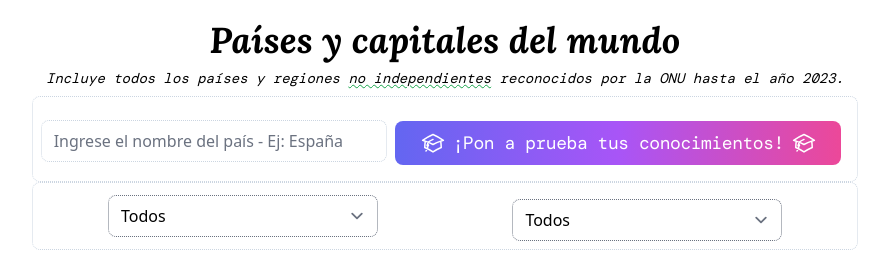
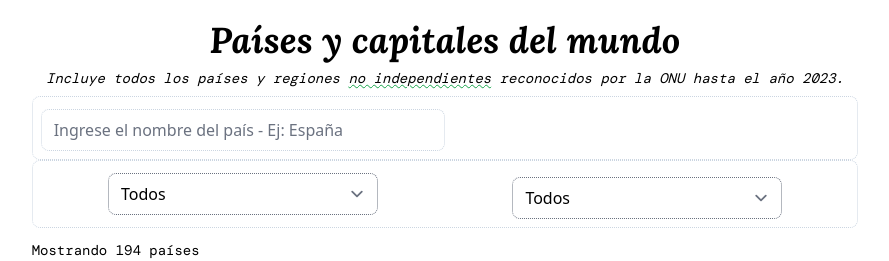
Before and after one commit to meeglos/countries-info, a React (Vite) app: page / in a window 1280 px wide. Shown: the top 261 px of the page, without its empty margins (195-1084 px from the left). Built offline with nearby package versions, Linux system fonts and the light colour scheme; a web font is replaced by a local one.

Commit message:
Hiding quiz button

```diff
--- a/src/layouts/Layout.jsx
+++ b/src/layouts/Layout.jsx
@@ -34,7 +34,7 @@ export default function Layout() {
                     <div className='w-full lg:w-1/2'>
                         <Search />
                     </div>
-                    <div className='w-full lg:w-2/3'>
+                    {/* <div className='w-full lg:w-2/3'>
                         <div className='p-2'>
                             <button
                                 onClick={() => {
@@ -76,7 +76,7 @@ export default function Layout() {
                                 </svg>
                             </button>
                         </div>
-                    </div>
+                    </div> */}
                 </div>
                 <div className='flex flex-col lg:flex-row w-full lg:w-2/3 lg:justify-between  p-2 space-y-2 items-center border rounded-lg border-dotted border-slate-300'>
                     <div className='w-full lg:w-1/2'>
```
